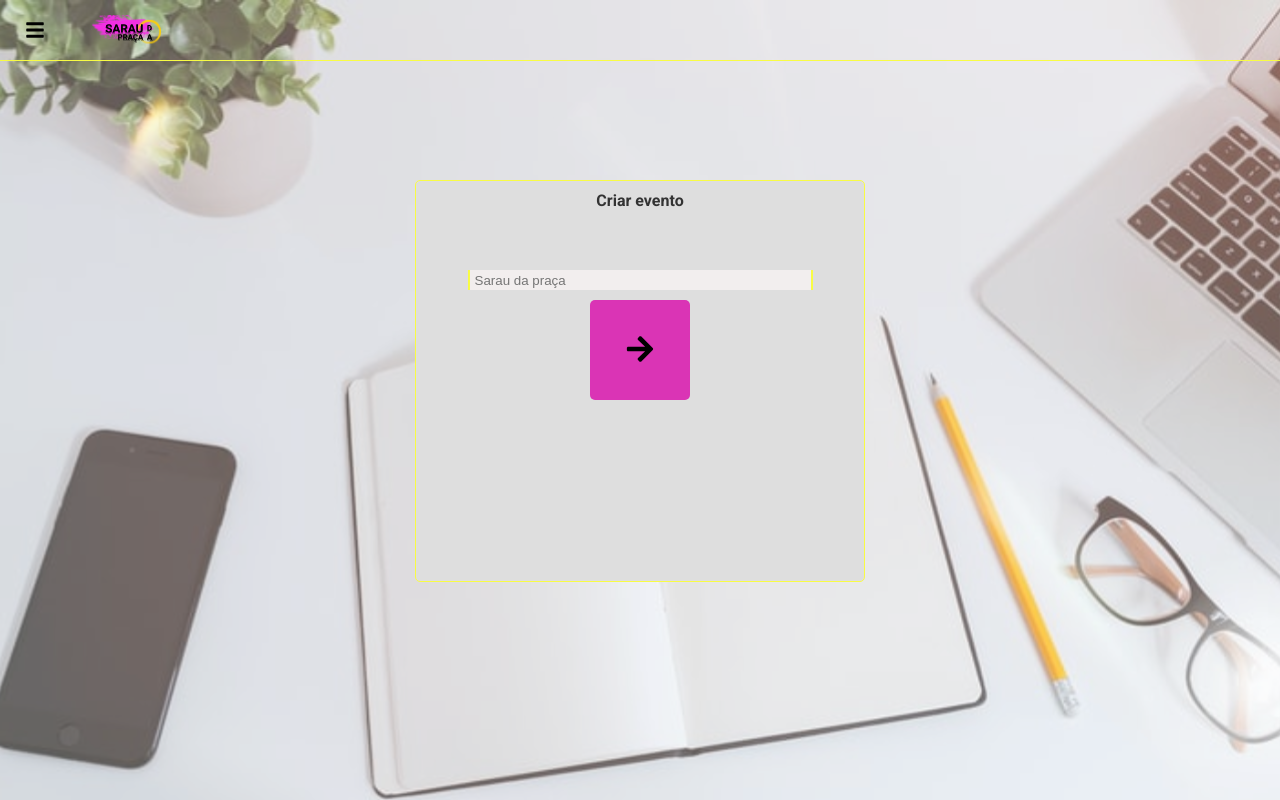
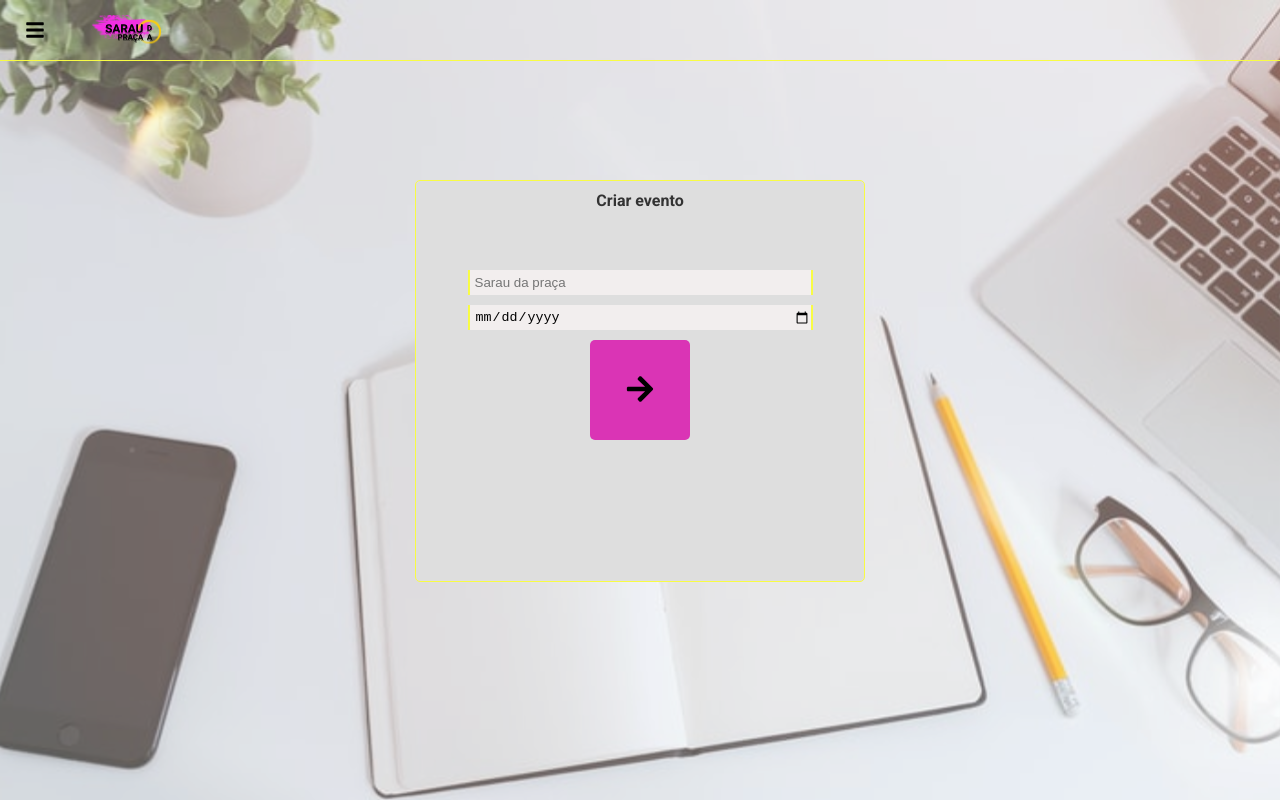
Before and after one commit to mugarate12/saraudapracaWEB, a React (Create React App) app: page /events in a window 1280 px wide. Built offline with nearby package versions, Linux system fonts and the light colour scheme.

Commit message:
date picker

```diff
--- a/src/components/Input/index.tsx
+++ b/src/components/Input/index.tsx
@@ -5,7 +5,7 @@ import * as Styled from './styles'
 interface InputProps {
   value: string;
   handleValue: (e: ChangeEvent<HTMLInputElement>) => void;
-  placeholder: string;
+  placeholder?: string;
   type?: string;
 }
 
--- a/src/components/Input/styles.tsx
+++ b/src/components/Input/styles.tsx
@@ -2,7 +2,7 @@ import styled from 'styled-components'
 
 export const Input = styled.input`
   width: 75%;
-  height: 20px;
+  height: 25px;
 
   margin-bottom: 10px;
   padding-left: 5px;
--- a/src/pages/Events/index.tsx
+++ b/src/pages/Events/index.tsx
@@ -8,13 +8,20 @@ import * as Styled from './styles'
 
 export default function Events() {
   const [eventName, setEventName] = useState<string>('')
+  const [date, setDate] = useState<string>('')
 
   function handleEventName(e: ChangeEvent<HTMLInputElement>) {
     setEventName(e.target.value)
   }
 
+  function handleDate(e: ChangeEvent<HTMLInputElement>) {
+    console.log(e.target.value)
+
+    setDate(e.target.value)
+  }
+
   function handleButton() {
-    console.log('ok')
+    console.log(eventName, date);
   }
 
   return (
@@ -26,6 +33,7 @@ export default function Events() {
           <Styled.Title>Criar evento</Styled.Title>
 
           <Input value={eventName} handleValue={handleEventName} placeholder='Sarau da praça' />
+          <Input value={date} handleValue={handleDate} type='date' />
 
           <ForwardButton onClick={handleButton} />
         </Styled.FormContainer>
```
Also changed, not shown: src/pages/Events/styles.tsx (line endings or trailing spaces).
